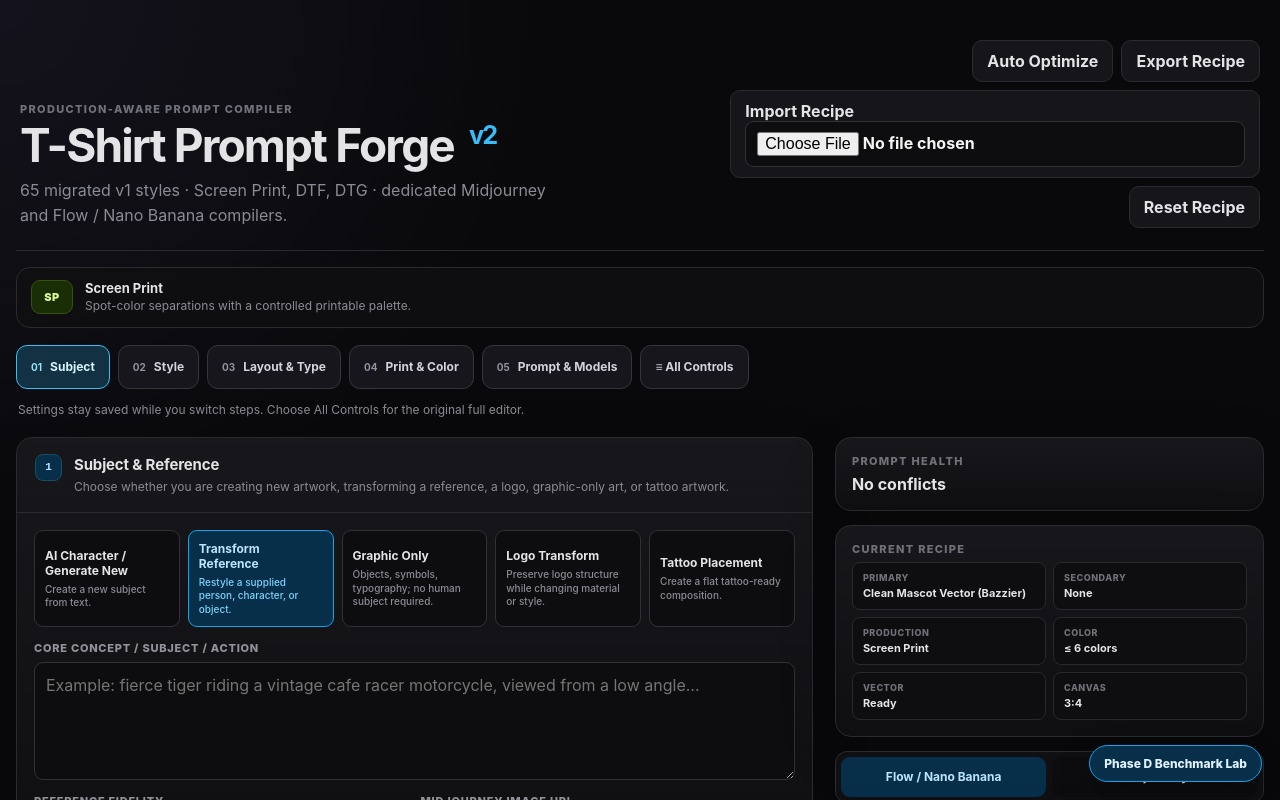
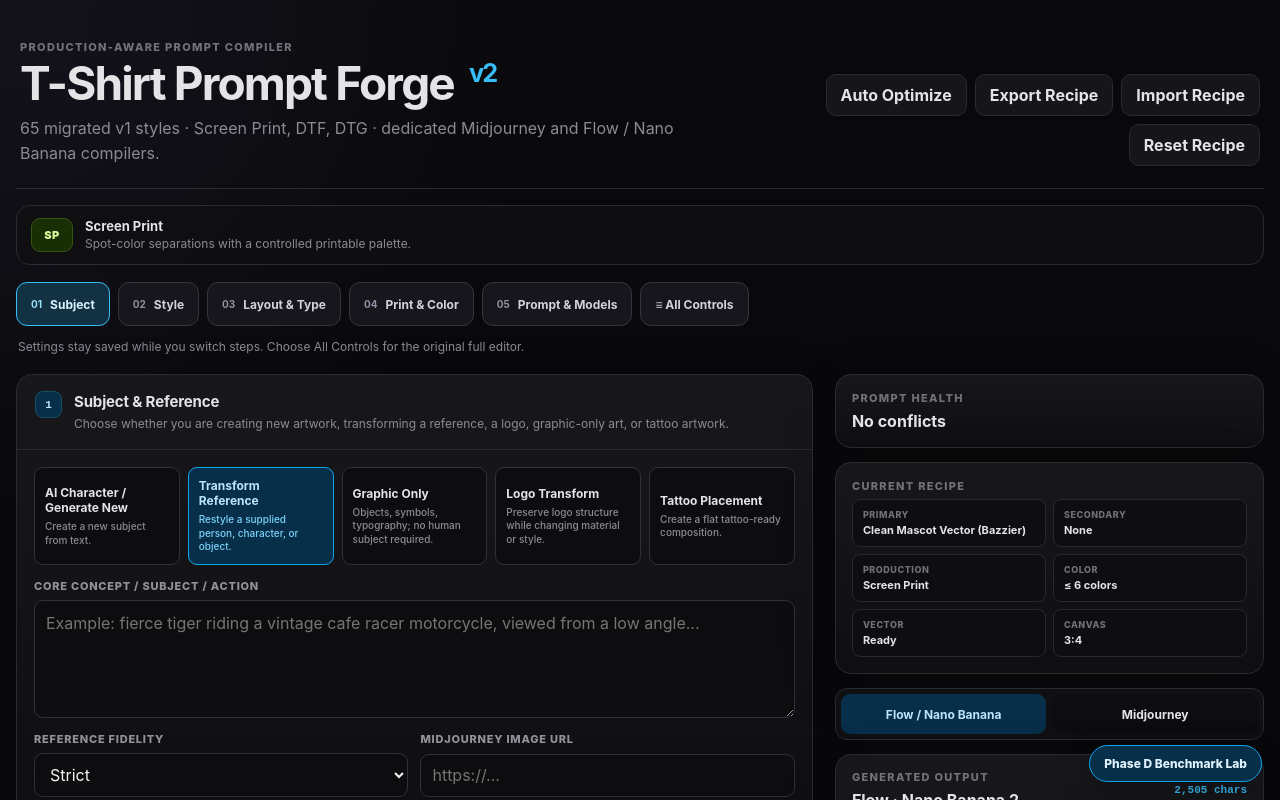
Before and after one commit to ayamkabisat-byte/tshirt-prompt-forge-v2, a React (Vite) app: page / in a window 1280 px wide. Shown: the top 800 px of the page. Built offline with nearby package versions, Linux system fonts and the light colour scheme.

Commit message:
style(ui): accessible recipe import control and feedback

```diff
--- a/src/styles.css
+++ b/src/styles.css
@@ -172,3 +172,9 @@ input[type="range"] { padding: 3px 0; accent-color: var(--cyan); border: 0; back
 .forge-step-nav button:focus-visible{outline:2px solid #38bdf8;outline-offset:2px}
 .forge-step-help{margin:0;padding:4px 2px 0;color:var(--muted);font-size:12px;line-height:1.5}
 @media(max-width:720px){.forge-step-nav{padding-top:12px}.forge-step-nav button{min-height:44px}.forge-step-help{font-size:11px}}
+
+/* Portable design recipes */
+.recipe-import-button{display:inline-flex;align-items:center;justify-content:center;cursor:pointer;position:relative}
+.recipe-import-button input{position:absolute;width:1px;height:1px;opacity:0;overflow:hidden}
+.recipe-import-button:focus-within{outline:2px solid var(--cyan);outline-offset:2px}
+.recipe-notice{margin:12px 0 0;padding:10px 14px;border:1px solid #31546b;border-radius:10px;background:#11202b;color:#c7eaff;font-size:12px}
```
